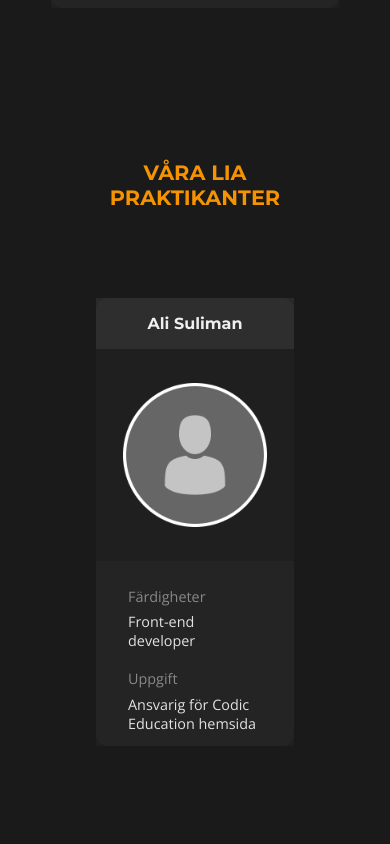
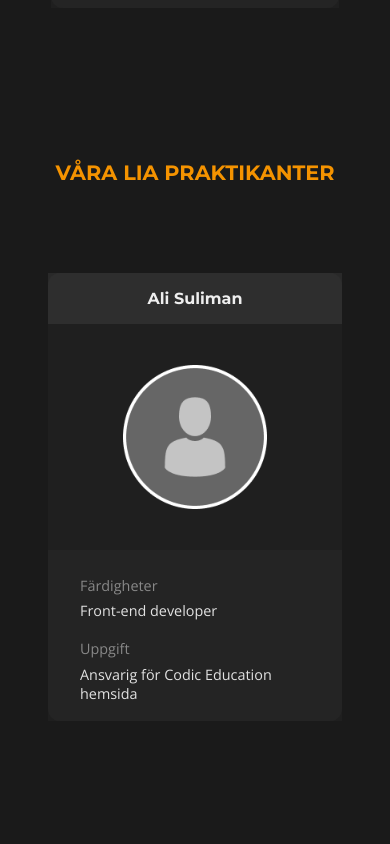
Before and after one commit to CodicEducation/CodicEdu-Website-vue, a Vue app: page /about in a window 390 px wide. Shown: the part 9260-10104 px from the top of the page. Built offline with nearby package versions, Linux system fonts and the light colour scheme; no server answers.

Commit message:
Update About.vue

```diff
--- a/src/views/About.vue
+++ b/src/views/About.vue
@@ -455,6 +455,9 @@ export default {
         .teachers-container {
           padding: 1rem;
         }
+        .lia-container {
+          padding: 1rem;
+        }
       }
 
       .collab {
```
